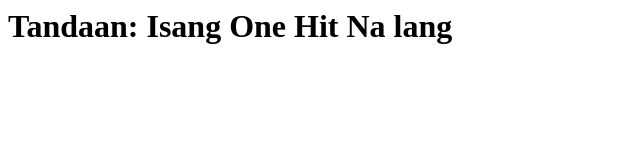
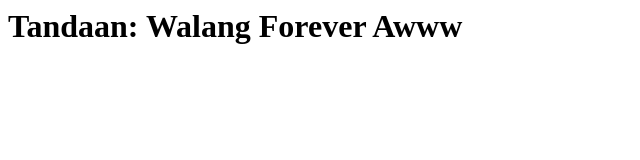
Before and after one commit to cl-god/thegod.neverwas, a plain HTML site: page index.html in a window 1280 px wide. Shown: the whole page, without its empty margins (0-640 px from the left). Drawn offline with Linux system fonts and the light colour scheme.

Commit message:
mhiko gwapo

```diff
--- a/index.html
+++ b/index.html
@@ -7,6 +7,6 @@
         <title>The god that never was</title>
     </head>
     <body>
-        <h1>Tandaan: Isang One Hit Na lang</h1>
+        <h1>Tandaan: Walang Forever Awww </h1>
     </body>
 </html>
```
